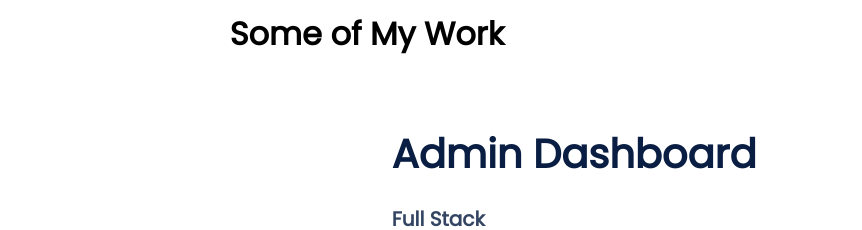
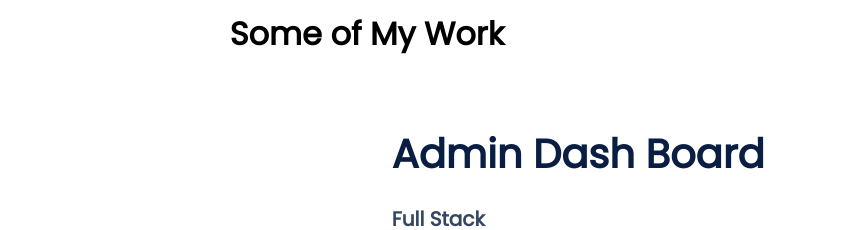
Before and after one commit to rahul-gg/My-Portfolio, a React (Create React App) app: page / in a window 1280 px wide. Shown: the part 820-1050 px from the top of the page, without its empty margins (273-1135 px from the left). Built offline with nearby package versions, Linux system fonts and the light colour scheme.

Commit message:
Update projectData.js

```diff
--- a/src/projectData.js
+++ b/src/projectData.js
@@ -1,7 +1,7 @@
 const projectData=[
     {
         id:1,
-        projectTitle: "Admin Dashboard",
+        projectTitle: "Admin Dash Board",
         projectType: "Full Stack",
         projectDesc: "A full stack admin dashoboard that can be customized to visualize data from a database",
         projectTags: ["React.js", "Node.js", "Express.js", "MongoDB", "CSS", "D3.js","RESTAPI"],
```
